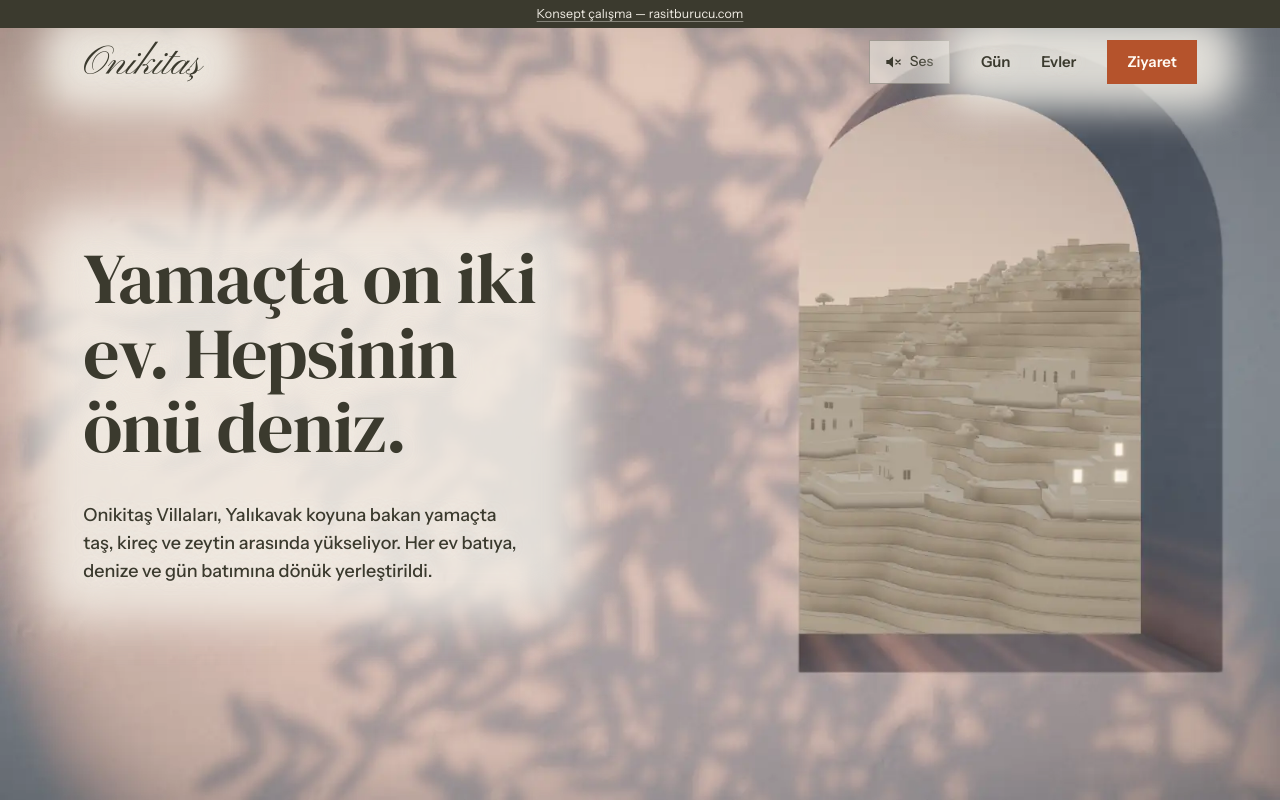
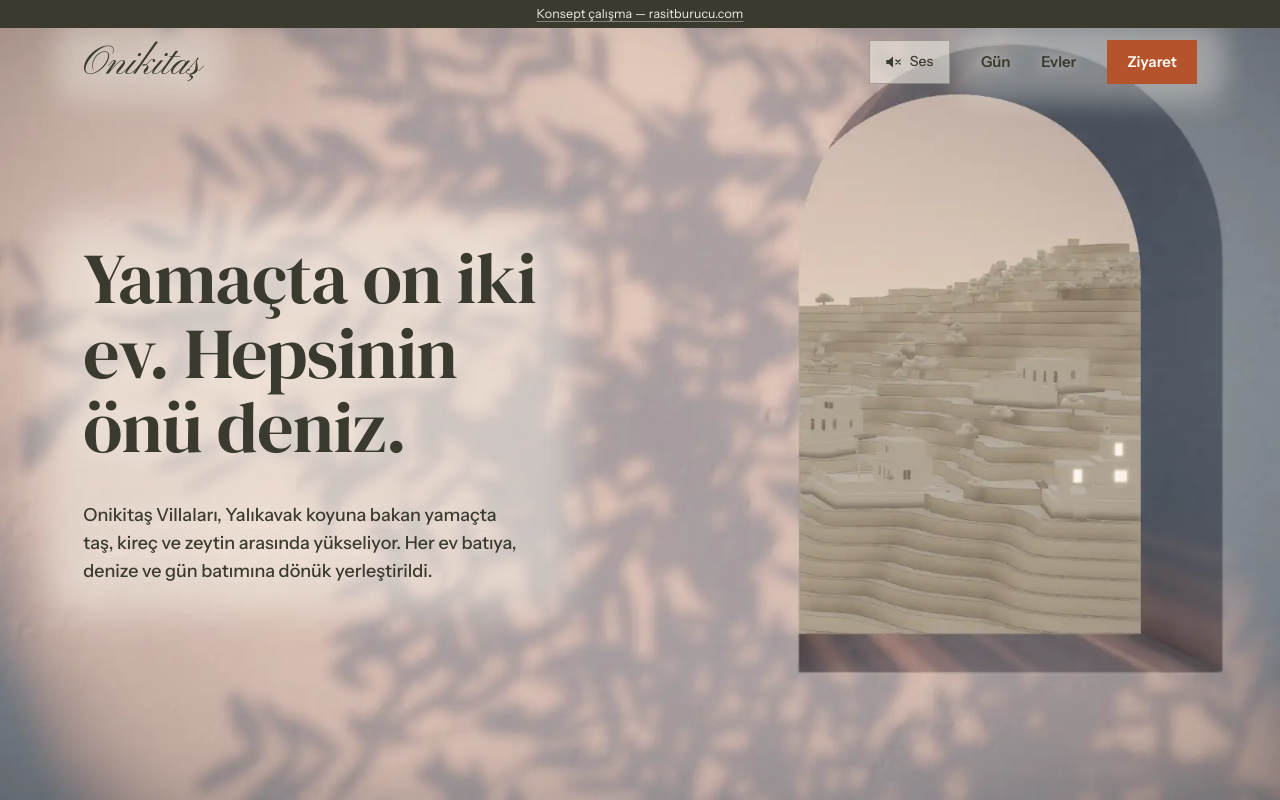
Before and after one commit to rasitburucu/rasitburucu-web-demos, a Next.js app: page /web/onikitas in a window 1280 px wide. Shown: the top 800 px of the page. Built offline with nearby package versions, Linux system fonts and the light colour scheme.

Commit message:
fix(onikitas): text beds 40% fainter and 20% smaller, header and clock fainter still

```diff
--- a/app/onikitas/onikitas.css
+++ b/app/onikitas/onikitas.css
@@ -2017,19 +2017,23 @@ html[data-past="true"] .oki-header::before {
   --bed-x: 46px;
   --bed-y: 34px;
   --bed-f: 22px;
+  /* Raşit, 2026-10-05: the ground is 40% fainter (--bed-k) and covers 20% less (--bed-s);
+     header, clock and day list go fainter and tighter still (see below) */
+  --bed-k: 0.6;
+  --bed-s: 0.8;
   content: "";
   position: absolute;
-  inset: calc(var(--bed-y) * -1) calc(var(--bed-x) * -1);
+  inset: calc(var(--bed-y) * var(--bed-s) * -1) calc(var(--bed-x) * var(--bed-s) * -1);
   z-index: -1;
   pointer-events: none;
-  background: color-mix(in srgb, var(--scrim-c) var(--bed-a, 86%), transparent);
-  border-radius: calc(var(--bed-f) * 2);
+  background: color-mix(in srgb, var(--scrim-c) calc(var(--bed-a, 86%) * var(--bed-k)), transparent);
+  border-radius: calc(var(--bed-f) * var(--bed-s) * 2);
   /* the edge dissolves over the whole margin: no box edge, no corners */
-  filter: blur(var(--bed-f));
+  filter: blur(calc(var(--bed-f) * var(--bed-s)));
 }
 /* a copy's bed hugs its widest line (--bed-l / --bed-r, measured in Experience) */
 .oki-copy::before {
-  inset: calc(var(--bed-y) * -1) calc(var(--bed-r, 0px) - var(--bed-x)) calc(var(--bed-y) * -1) calc(var(--bed-l, 0px) - var(--bed-x));
+  inset: calc(var(--bed-y) * var(--bed-s) * -1) calc(var(--bed-r, 0px) - var(--bed-x) * var(--bed-s)) calc(var(--bed-y) * var(--bed-s) * -1) calc(var(--bed-l, 0px) - var(--bed-x) * var(--bed-s));
 }
 /* the logo and the menu words: a lighter, tighter bed */
 .oki-bed::before,
@@ -2038,15 +2042,21 @@ html[data-past="true"] .oki-header::before {
   --bed-y: 26px;
   --bed-f: 18px;
   --bed-a: 86%;
+  --bed-k: 0.42;
+  --bed-s: 0.7;
 }
 .oki-days::before {
   --bed-x: 42px;
   --bed-y: 30px;
+  --bed-k: 0.42;
+  --bed-s: 0.7;
 }
 /* the big clock sits low, over the brightest ground of the afternoon */
 .oki-hud::before {
   --bed-y: 46px;
   --bed-a: 90%;
+  --bed-k: 0.42;
+  --bed-s: 0.7;
 }
 html[data-past="true"] .oki-bed::before,
 html[data-past="true"] .oki-menu::before {
```
